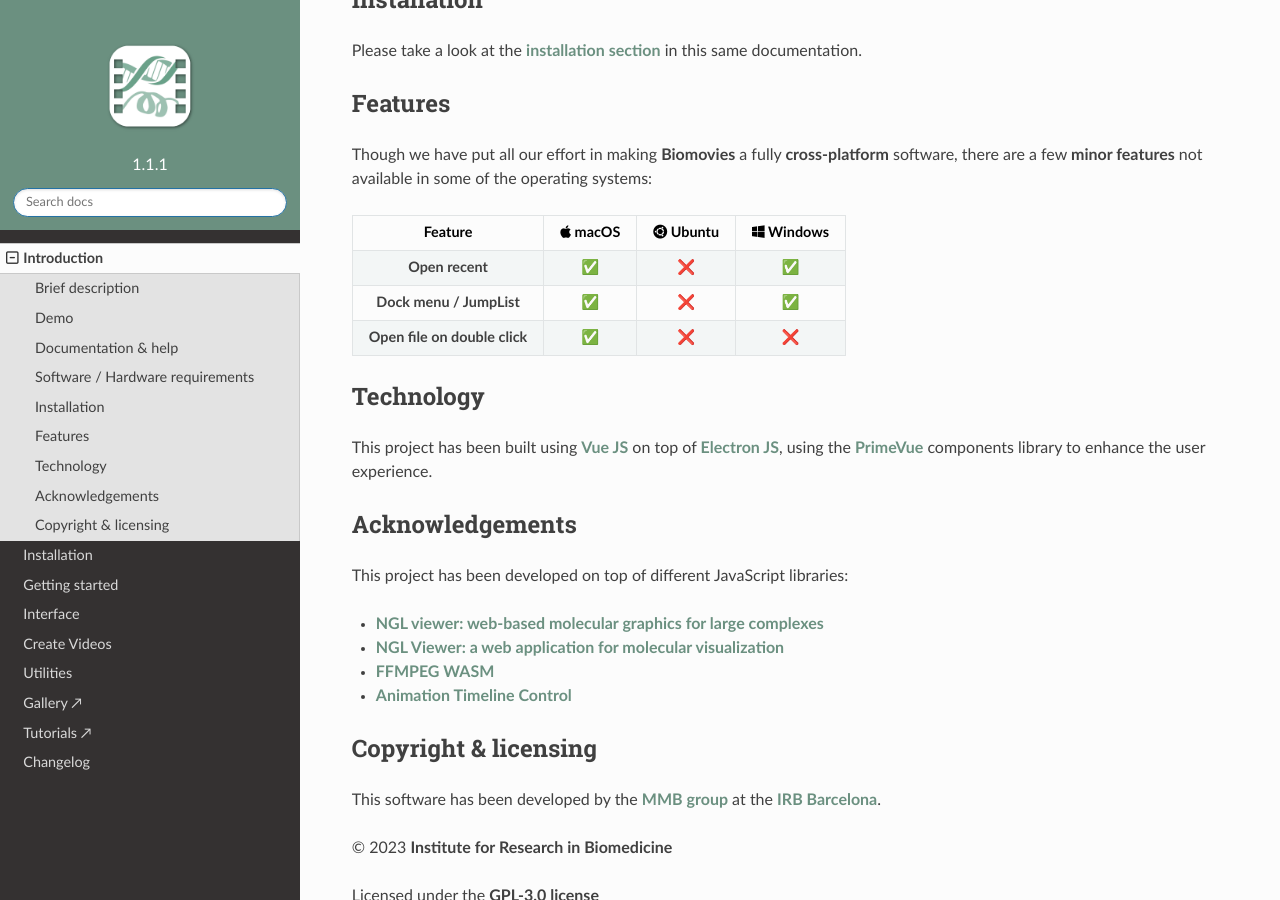
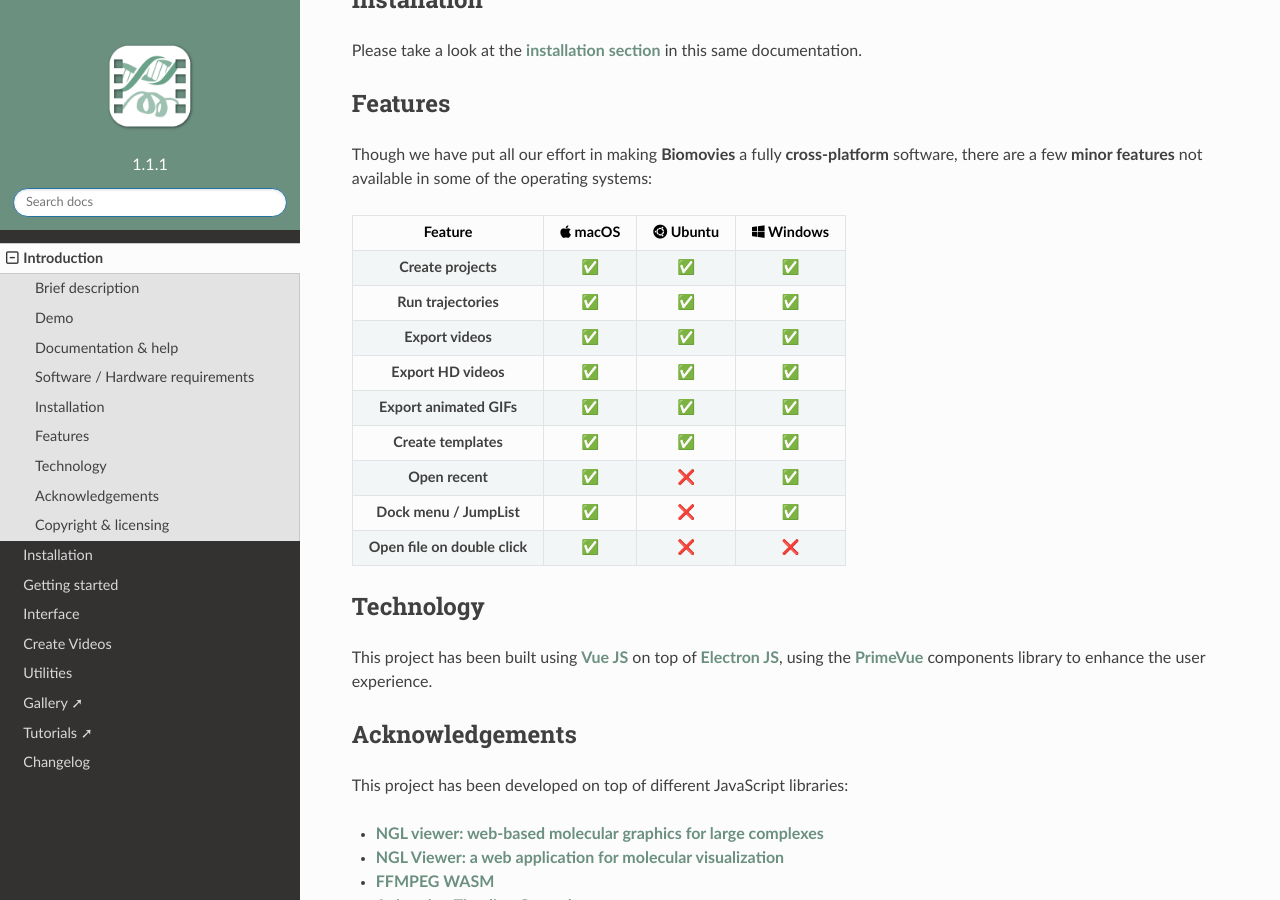
Before and after one commit to gbayarri/biomovies_documentation, a Sphinx documentation site: the page built from docs/source/introduction.md, in a window 1280 px wide and 900 px high, scrolled down 1527 px. Built offline with Sphinx 7.4.7 and the Read the Docs theme 2.0.0, drawn with Linux system fonts in a browser that asks for light colours.

Commit message:
Updated features table

```diff
--- a/docs/source/index.rst
+++ b/docs/source/index.rst
@@ -14,8 +14,8 @@
    Interface <interface>
    Create Videos <create_videos>
    Utilities <utilities>
-   Gallery ↗ <https://gbayarri.github.io/biomovies/#gallery>
-   Tutorials ↗ <https://gbayarri.github.io/biomovies/#tutorials>
+   Gallery ➚ <https://gbayarri.github.io/biomovies/#gallery>
+   Tutorials ➚ <https://gbayarri.github.io/biomovies/#tutorials>
    Changelog <changelog>
 
 `Github repository <https://github.com/gbayarri/biomovies-src>`_.
--- a/docs/source/introduction.md
+++ b/docs/source/introduction.md
@@ -47,6 +47,12 @@
 
 | Feature | <i class="fa-brands fa-apple"></i> macOS | <i class="fa-brands fa-ubuntu"></i> Ubuntu | <i class="fa-brands fa-windows"></i> Windows
 | :-: | :-: | :-: | :-: |
+| **Create projects** | ✅ | ✅ | ✅
+| **Run trajectories** | ✅ | ✅ | ✅
+| **Export videos** | ✅ | ✅ | ✅
+| **Export HD videos** | ✅ | ✅ | ✅
+| **Export animated GIFs** | ✅ | ✅ | ✅
+| **Create templates** | ✅ | ✅ | ✅
 | **Open recent** | ✅ | ❌ | ✅
 | **Dock menu / JumpList** | ✅ | ❌ | ✅
 | **Open file on double click** |  ✅ | ❌ | ❌
```
